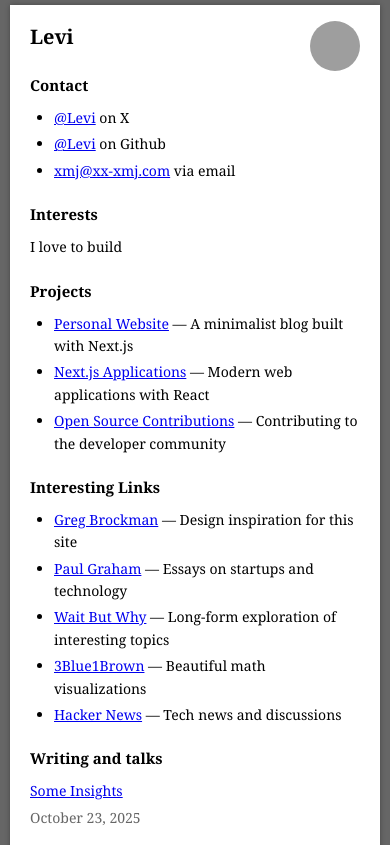
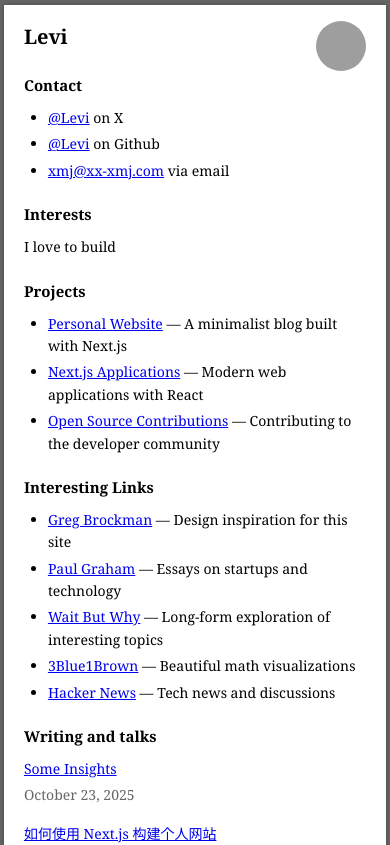
Before and after one commit to namezzy/xx-xmj-blog, a Next.js app: page / in a window 390 px wide. Shown: the top 845 px of the page. Built offline with nearby package versions, Linux system fonts and the light colour scheme; grey boxes are pictures that could not be loaded.

Commit message:
Change layout margins to adaptive instead of fixed pixels

```diff
--- a/app/globals.css
+++ b/app/globals.css
@@ -64,8 +64,8 @@ p {
 
 .content-paper {
   background-color: #ffffff;
-  max-width: calc(100% - 164.584px);
-  margin: 10px 82.292px;
+  max-width: 800px;
+  margin: 10px auto;
   padding: 40px 60px;
   min-height: calc(100vh - 20px);
   box-shadow: 0 0 10px rgba(0, 0, 0, 0.3);
@@ -80,8 +80,8 @@ p {
 /* 响应式设计 - 平板设备 */
 @media (max-width: 1024px) {
   .content-paper {
-    max-width: calc(100% - 80px);
-    margin: 10px 40px;
+    max-width: 90%;
+    margin: 10px auto;
     padding: 30px 40px;
   }
 
@@ -106,8 +106,8 @@ p {
   }
 
   .content-paper {
-    max-width: calc(100% - 40px);
-    margin: 10px 20px;
+    max-width: 95%;
+    margin: 10px auto;
     padding: 20px 24px;
   }
 
@@ -139,8 +139,8 @@ p {
   }
 
   .content-paper {
-    max-width: calc(100% - 20px);
-    margin: 5px 10px;
+    max-width: 98%;
+    margin: 5px auto;
     padding: 16px 20px;
     box-shadow: 0 0 5px rgba(0, 0, 0, 0.3);
   }
```
